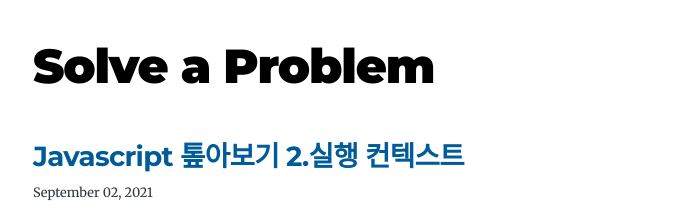
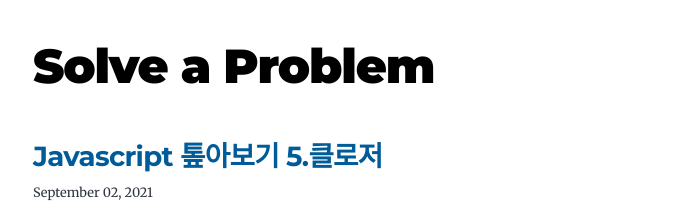
Before and after one commit to younuk23/younuk_log, a Gatsby site: page / in a window 1280 px wide. Shown: the top 216 px of the page, without its empty margins (291-976 px from the left). Built offline with nearby package versions, Linux system fonts and the light colour scheme; Gatsby itself is replaced by a stand-in of ours.

Commit message:
change post title

```diff
--- a/content/blog/javascript-closure/index.md
+++ b/content/blog/javascript-closure/index.md
@@ -1,5 +1,5 @@
 ---
-title: Javascript 톺아보기 2.실행 컨텍스트
+title: Javascript 톺아보기 5.클로저
 date: "2021-09-02T22:17:15.408Z"
 description: "클로저는 무슨 뜻이고 어떤 원리로 동작하는지 알아보자"
 ---
```
